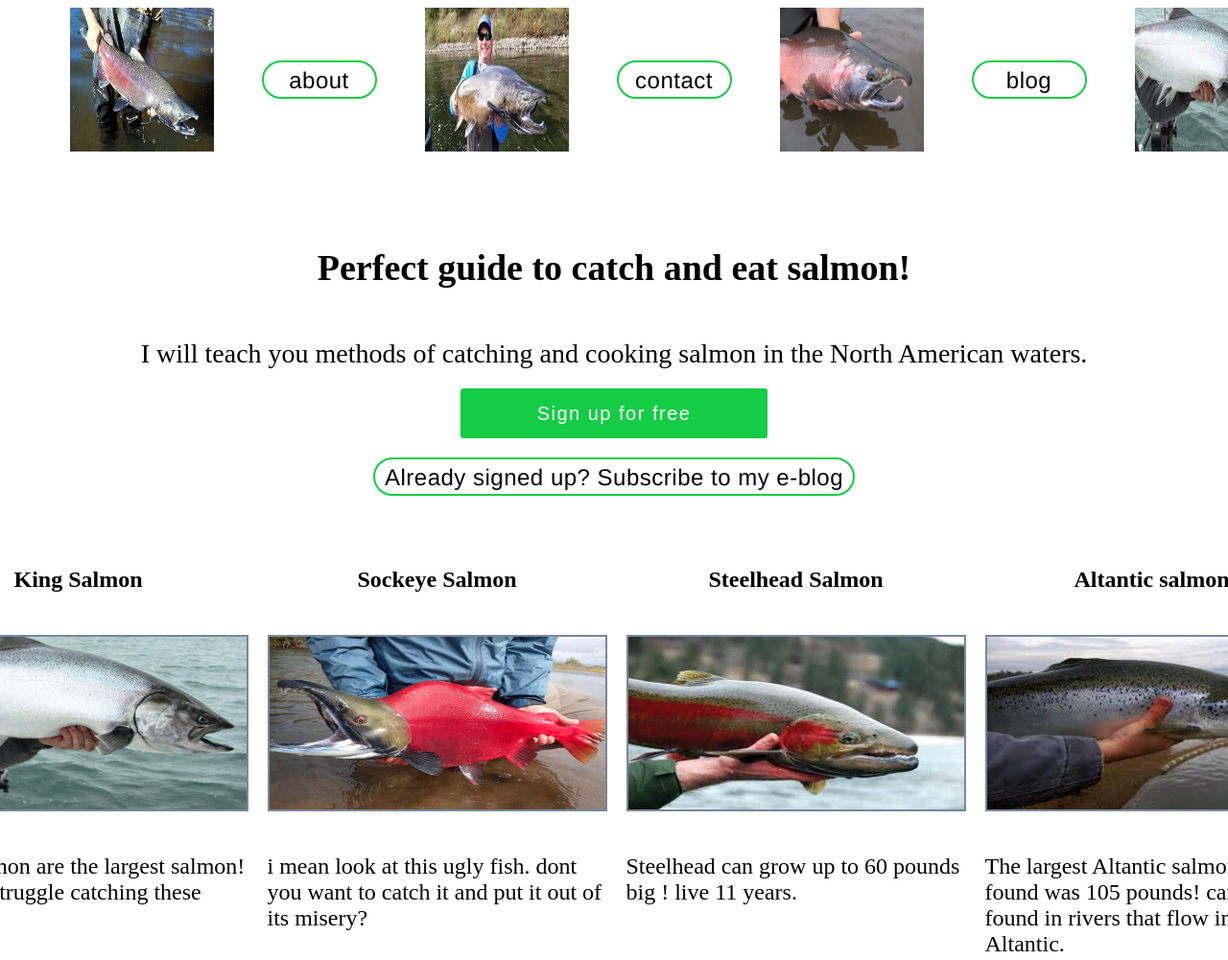
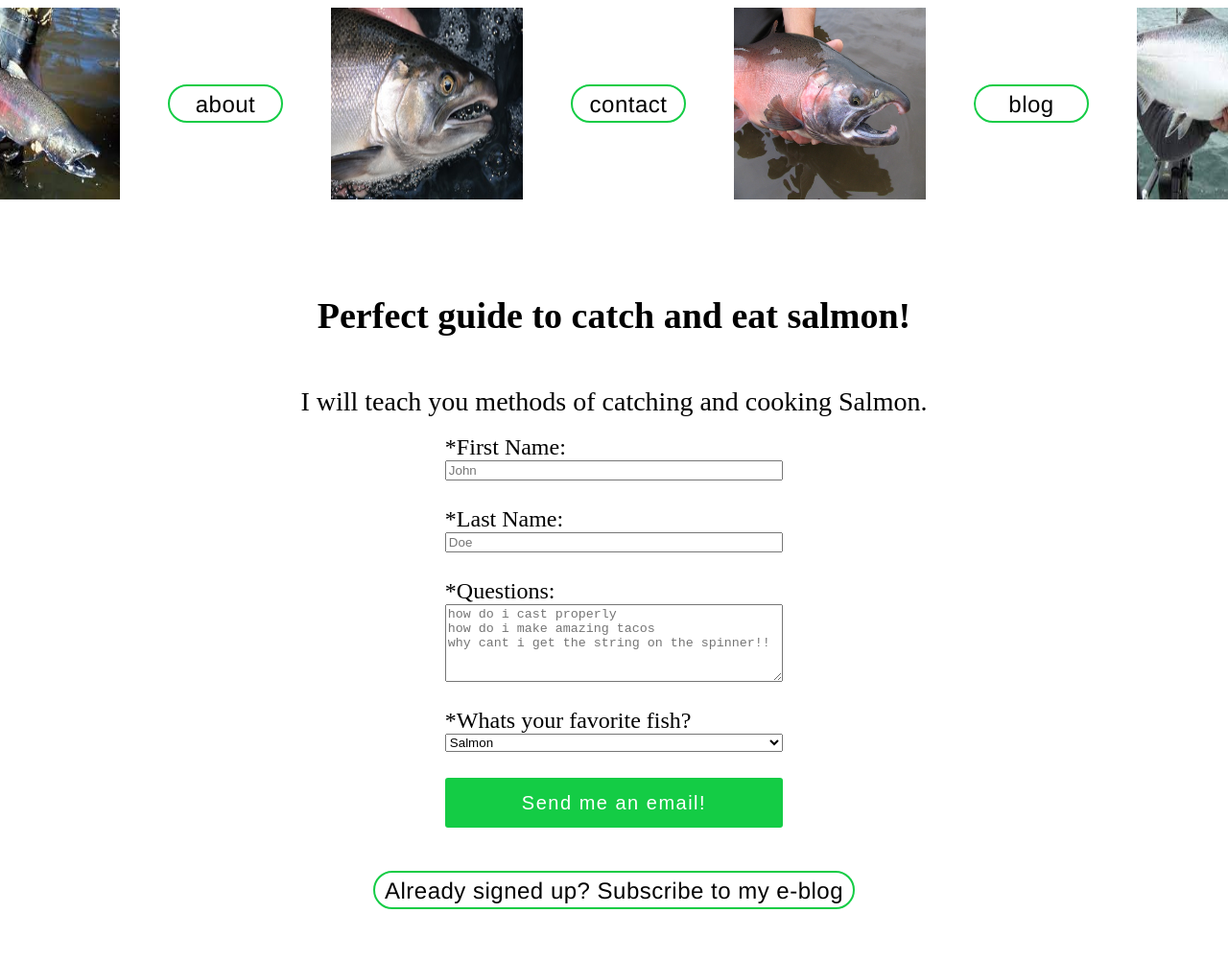
Before and after one commit to borna-winner/salmon-guide-main, a plain HTML site: page index.html in a window 1280 px wide. Shown: the top 1001 px of the page at 96% size. Drawn offline with Linux system fonts and the light colour scheme.

Commit message:
added easter-eggs, added forms, made it pretty-er

```diff
--- a/index.html
+++ b/index.html
@@ -16,7 +16,7 @@
           <div class="logoImgHolder">
             <img class="logoSalmon" src="images/caughtsalmon2.jpeg">
             <a class="connectLinks" href="about.html">about</a>
-            <img class="logoSalmon" src="images/caughtSalmon3.jpeg">
+            <img class="logoSalmon" src="images/222.jpg">
             <a class="connectLinks" href="contact.html">contact</a>
             <img class="logoSalmon" src="images/kingsalmon2.jpeg">
             <a class="connectLinks" href="blog.html">blog</a>
@@ -33,16 +33,33 @@
         <div class="topHero">
           <h2 class="heroText"> Perfect guide to catch and eat salmon!</h2>
           <div class="infoHero">
-            <h1 class="heroTextTwo">I will teach you methods of catching and cooking salmon in the North American waters.</h1>
+            <h1 class="heroTextTwo">I will teach you methods of catching and cooking Salmon.</h1>
           </div>
           <div class="cta">
-            <button class="signUpBtn">Sign up for free</button>
-            <form>
-
+            <form action="example.com/path" method="post">
+              <label for="firstName"required>*First Name:</label>
+              <input type="text" id="firstName" placeholder="John" name="firstName"><br>
+              <label for="lastName"required>*Last Name:</label>
+              <input type="text" id="lastName" placeholder="Doe" name="lastName"><br>
+              <label for="userNeed"required>*Questions:</label>
+              <textarea type="text" id="userNeed" placeholder="how do i cast properly                      how do i make amazing tacos              why cant i get the string on the spinner!!" name="userNeed"rows="5" cols="20"></textarea><br>
+              <label for="fishType"required>*Whats your favorite fish?</label>
+              <select name="fishtype">
+                <optgroup label="freshWater">
+                  <option value="Salmon">Salmon</option>
+                  <option value="BlueGill">blueGill</option>
+                  <option value="Bass">Bass</option>
+                </optgroup>
+                <optgroup label="dumbFish">
+                  <option value="rockFish">rockFish</option>
+                </optgroup>
+              </select>
+              <br>
+              <button type="submit" class="signUpBtn">Send me an email!</button>
             </form>
           </div>
           <div class="alreadyUser">
-            <a href="#">Already signed up? Subscribe to my e-blog</a>
+            <a href="/signupPage.html">Already signed up? Subscribe to my e-blog</a>
           </div>
         <div class="bottomHero">
         </div>
@@ -56,13 +73,13 @@
     <p class="topWords"> Altantic salmon.</p>
 
     <img class="cubeSalmon" src="images/king2.webp"alt="picture of a King salmon">
-    <img class="cubeSalmon" src="images/sock.jpg"alt="picture of a Sockeye salmon">
     <img class="cubeSalmon" src="images/steelhead.jpeg"alt="picture of a steelhead salmon">
     <img class="cubeSalmon" src="images/atlantic.jpeg"alt="picture of a atlantic salmon">
+    <img class="cubeSalmon" src="images/sock.jpg"alt="picture of a Sockeye salmon">
     <p> King Salmon are the largest salmon! very big struggle catching these guys.</p>
-    <p> i mean look at this ugly fish. dont you want to catch it and put it out of its misery?</p>
     <p> Steelhead can grow up to 60 pounds big ! live 11 years. </p>
     <p> The largest Altantic salmon ever found was 105 pounds! can be found in rivers that flow into the Altantic.</p>
+    <p> i mean look at this ugly fish. dont you want to catch it and put it out of its misery?</p>
   </div>
 </div>
 </body>
--- a/styles.css
+++ b/styles.css
@@ -12,7 +12,7 @@
 }
 .logoImgHolder {
 	display: flex;
-	margin-left: 125px;
+	margin-left: 30px;
 	margin-right: 0px;
 	justify-content: space-between;
 }
@@ -43,8 +43,8 @@ a {
 	box-sizing: border-box;
 }
 .logoSalmon {
-	width: 150px;
-	height: 150px;
+	width: 200px;
+	height: 200px;
 	cursor: pointer;
 }
 .heroTextTwo {
@@ -75,9 +75,15 @@ a {
 }
 .cta {
 	display: flex;
-	justify-content: center;
 	align-items: center;
-	margin-top: 20px;
+	margin-bottom: 20px;
+	flex-direction: column;
+}
+.cta > form {
+	display: flex;
+	justify-content: space-between;
+	flex-direction: column;
+	font-size: 24px;
 }
 .signUpBtn {
 	color: rgb(255, 255, 255);
@@ -91,7 +97,7 @@ a {
 	padding: 16px 80px;
 	text-align: center;
 	box-sizing: border-box;
-	margin: 0px;
+	margin-bottom: 25px;
 	outline: none !important;
 	cursor: pointer;
 }
@@ -142,6 +148,7 @@ a {
 	width: 350px;
 	border: 2px solid lightslategray;
 	box-shadow: lightslategray;
+	cursor: pointer;
 }
 p {
 	display: flex;
@@ -153,3 +160,37 @@ p {
 h1 {
 	font-weight: 200;
 }
+.signUpPageMain {
+	display: flex;
+	height: 100%;
+	width: 100%;
+	margin: 0 auto;
+	justify-content: center;
+	line-height: 1rem;
+}
+.mainCon {
+	height: 100%;
+}
+.signUpBtn:hover {
+	background-color: #45ad49;
+	color: black;
+	transition: ease-in 0.25s;
+}
+.logoSalmon:active {
+	border: 0.5rem outset pink;
+	outline: 0.5rem solid khaki;
+	box-shadow: 0 0 0 1rem skyblue;
+	border-radius: 12px;
+	font: bold 1rem sans-serif;
+	margin-top: 2rem;
+	outline-offset: 0.5rem;
+}
+.cubeSalmon:active {
+	border: 0.5rem outset rgb(95, 54, 61);
+	outline: 0.5rem solid goldenrod;
+	box-shadow: 0 0 0 1rem rgb(2, 41, 150);
+	border-radius: 12px;
+	font: bold 1rem sans-serif;
+	margin-top: 2rem;
+	outline-offset: 0.5rem;
+}
```
Also changed, not shown: signupPage.html (added, +37 -0 lines), images/1cohohead.jpg (added), images/222.jpg (added).
